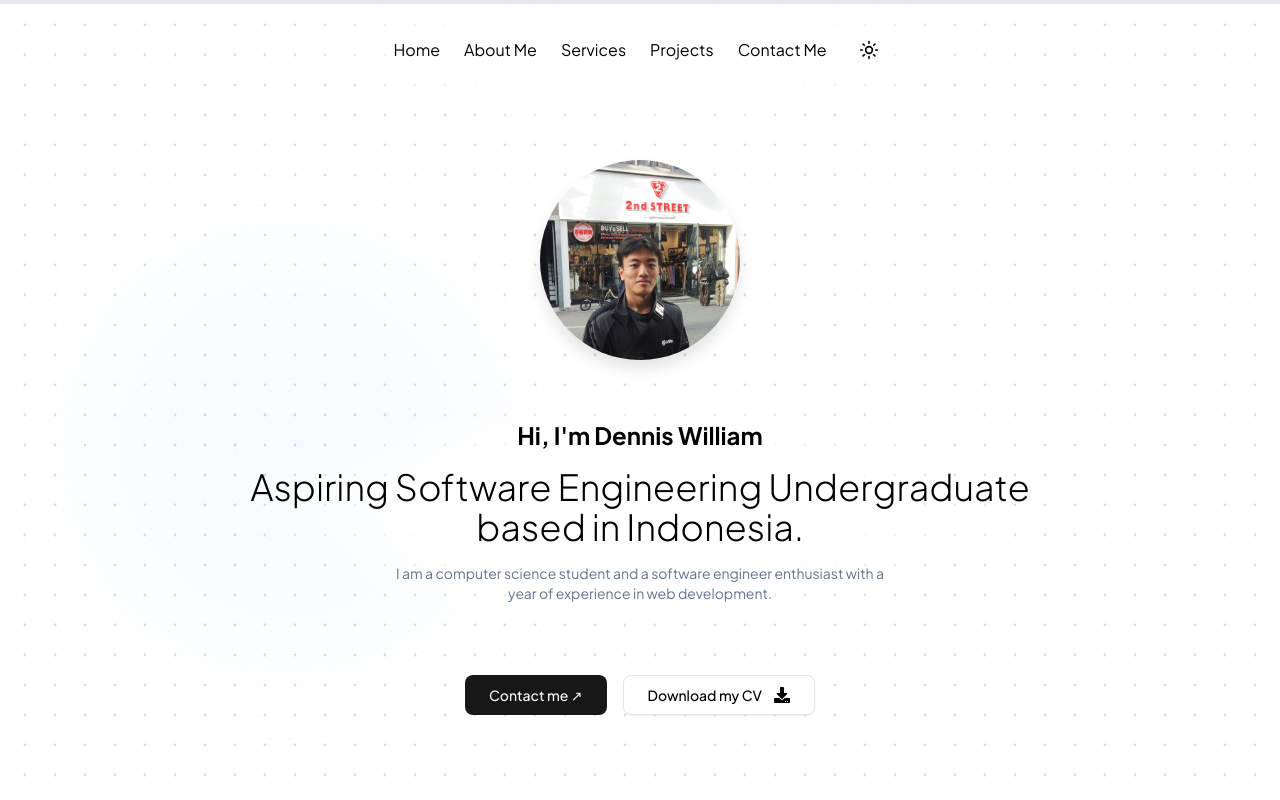
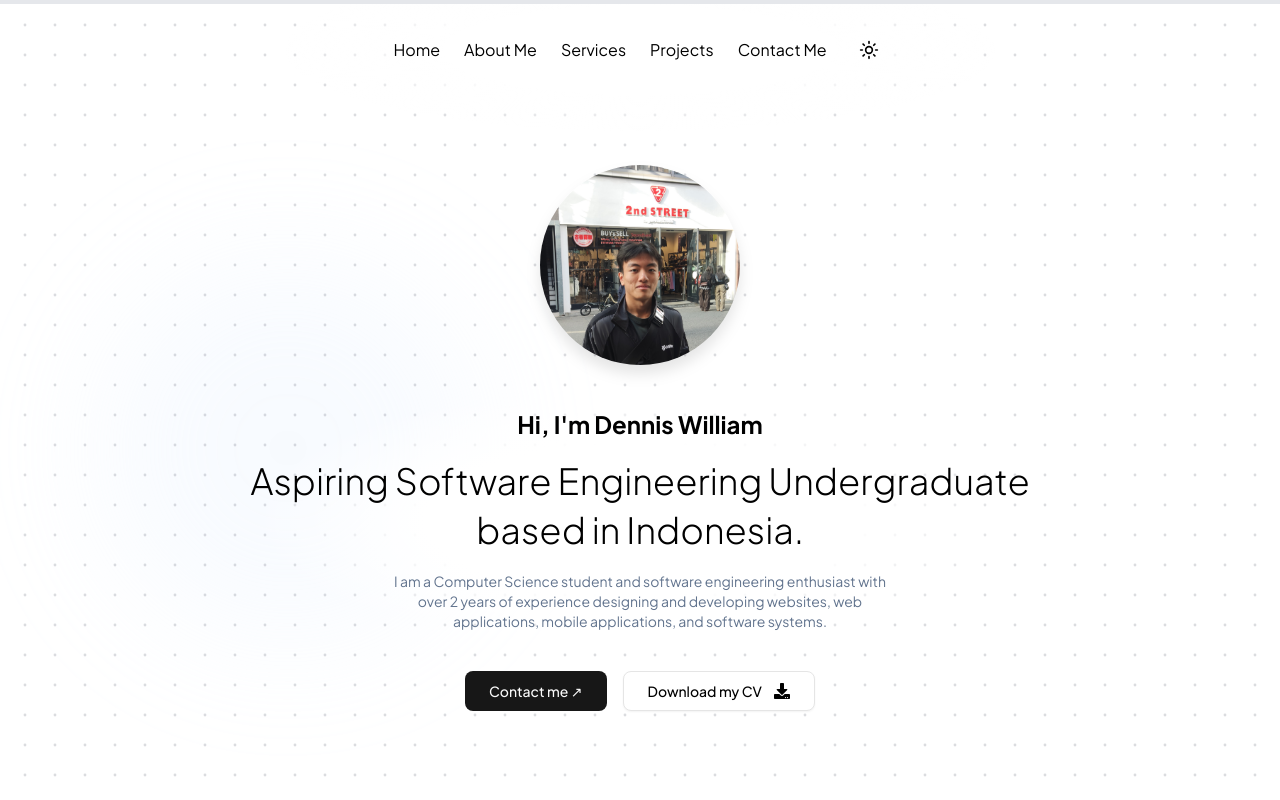
Before and after one commit to dennwill/portfolio, a Next.js app: page / in a window 1280 px wide. Shown: the top 800 px of the page. Built offline with nearby package versions, Linux system fonts and the light colour scheme.

Commit message:
minor UI adjustments in the hero section

```diff
--- a/components/headers.tsx
+++ b/components/headers.tsx
@@ -33,24 +33,24 @@ export default function Headers() {
               style={{ display: "block" }}
             />
           </div>
-          <div className="mt-4 flex flex-col items-center px-10 py-10 bg-[radial-gradient(ellipse_closest-side_at_center,_#ffffff_0%,_#ffffff_50%,_transparent_90%)] dark:bg-[radial-gradient(ellipse_closest-side_at_center,_#030712_0%,_#030712_50%,_transparent_90%)]">
+          <div className="flex flex-col items-center px-10 py-10 bg-[radial-gradient(ellipse_closest-side_at_center,_#ffffff_0%,_#ffffff_50%,_transparent_90%)] dark:bg-[radial-gradient(ellipse_closest-side_at_center,_#030712_0%,_#030712_50%,_transparent_90%)]">
             <h1 className="font-bold text-2xl animate__animated animate__fadeInDown animate__delay-1s">
               Hi, I&apos;m Dennis William
             </h1>
             <h3
-              className={`font-light text-2xl md:text-4xl mt-4 ${"jost.className"} animate__animated animate__fadeInDown animate__delay-2s`}
+              className={`font-light text-2xl md:text-4xl mt-4 leading-snug ${"jost.className"} animate__animated animate__fadeInDown animate__delay-2s`}
             >
               Aspiring Software Engineering Undergraduate <br />
               based in Indonesia.
             </h3>
             <span className="text-slate-500 mt-4 md:text-sm text-xs max-w-lg animate__animated animate__fadeInDown animate__delay-3s">
-              I am a computer science student and a software engineer enthusiast with a year of experience in web
-              development.
+              I am a Computer Science student and software engineering enthusiast with over 2 years of experience
+              designing and developing websites, web applications, mobile applications, and software systems.
             </span>
           </div>
 
           {/* Buttons */}
-          <div className="flex flex-col sm:flex-row gap-4 mt-8 animate__animated animate__fadeIn animate__delay-4s">
+          <div className="flex flex-col sm:flex-row gap-4 animate__animated animate__fadeIn animate__delay-4s">
             <Button
               variant="default"
               size="lg"
--- /dev/null
+++ b/globals.d.ts
@@ -0,0 +1,2 @@
+// Ambient declarations for side-effect CSS imports (e.g. `import "animate.css"`).
+declare module "*.css";
```
